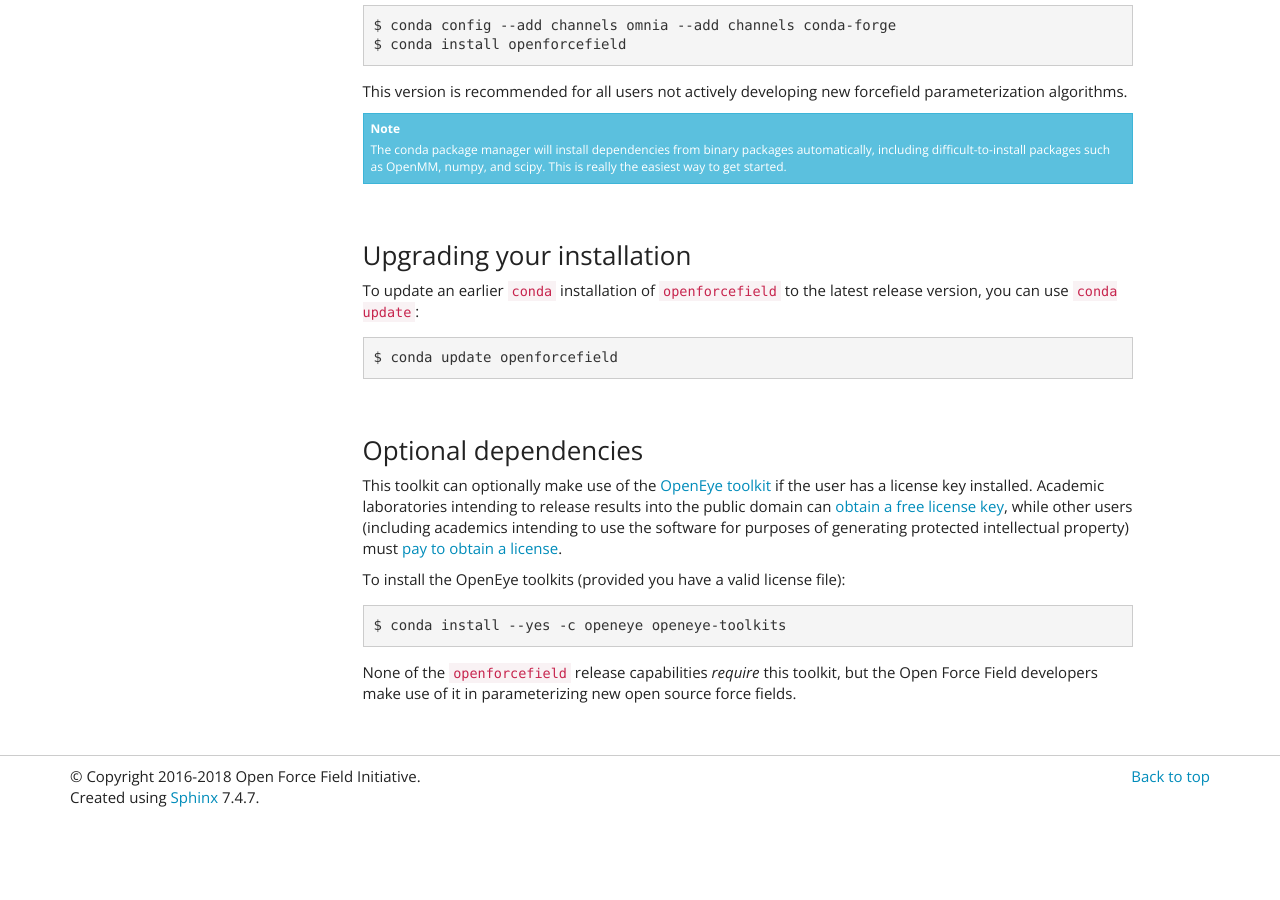
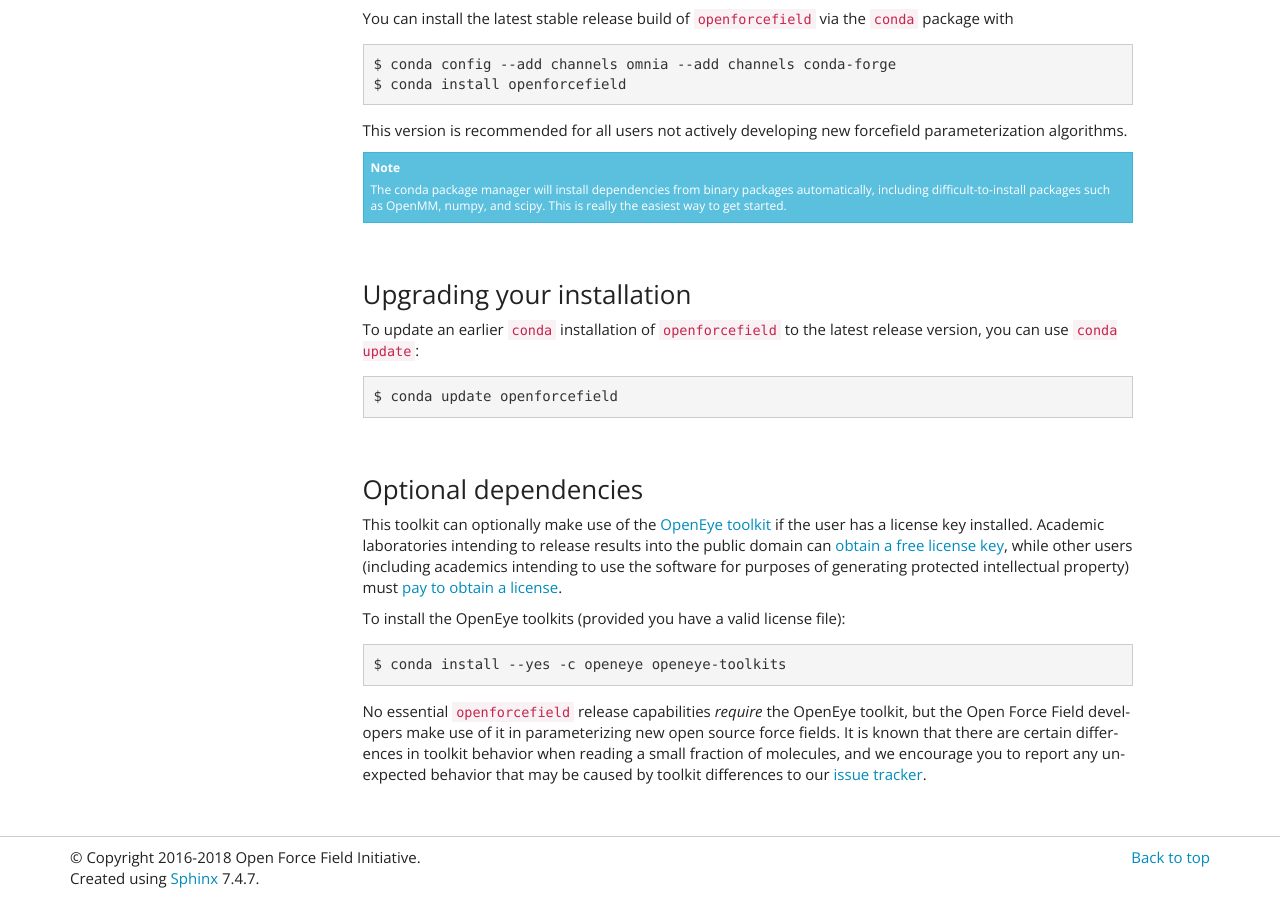
Before and after one commit to openforcefield/openff-toolkit, a Sphinx documentation site: the page built from docs/installation.rst, in a window 1280 px wide and 900 px high, scrolled down 1261 px. Built offline with Sphinx 7.4.7, drawn with Linux system fonts in a browser that asks for light colours; before the commit the page ends 2079 px from its top, so only the background shows below that; some of the changed text lies outside the part shown.

Commit message:
Fixed installation instructions and enabled napoleon docs

```diff
--- a/docs/conf.py
+++ b/docs/conf.py
@@ -37,6 +37,7 @@
 # ones.
 extensions = [
     'sphinx.ext.autodoc',
+    'sphinx.ext.napoleon',
     'sphinx.ext.autosummary',
     'numpydoc',
     'sphinx.ext.doctest',
--- a/docs/installation.rst
+++ b/docs/installation.rst
@@ -94,6 +98,6 @@
 
    $ conda install --yes -c openeye openeye-toolkits
 
-None of the ``openforcefield`` release capabilities *require* this toolkit, but the Open Force Field developers make use of it in parameterizing new open source force fields.
+No essential ``openforcefield`` release capabilities *require* the OpenEye toolkit, but the Open Force Field developers make use of it in parameterizing new open source force fields. It is known that there are certain differences in toolkit behavior when reading a small fraction of molecules, and we encourage you to report any unexpected behavior that may be caused by toolkit differences to our `issue tracker <https://github.com/openforcefield/openforcefield/issues>`_.
 
 |
```
Also changed, not shown: other parts of docs/installation.rst (+8 -4 lines).
